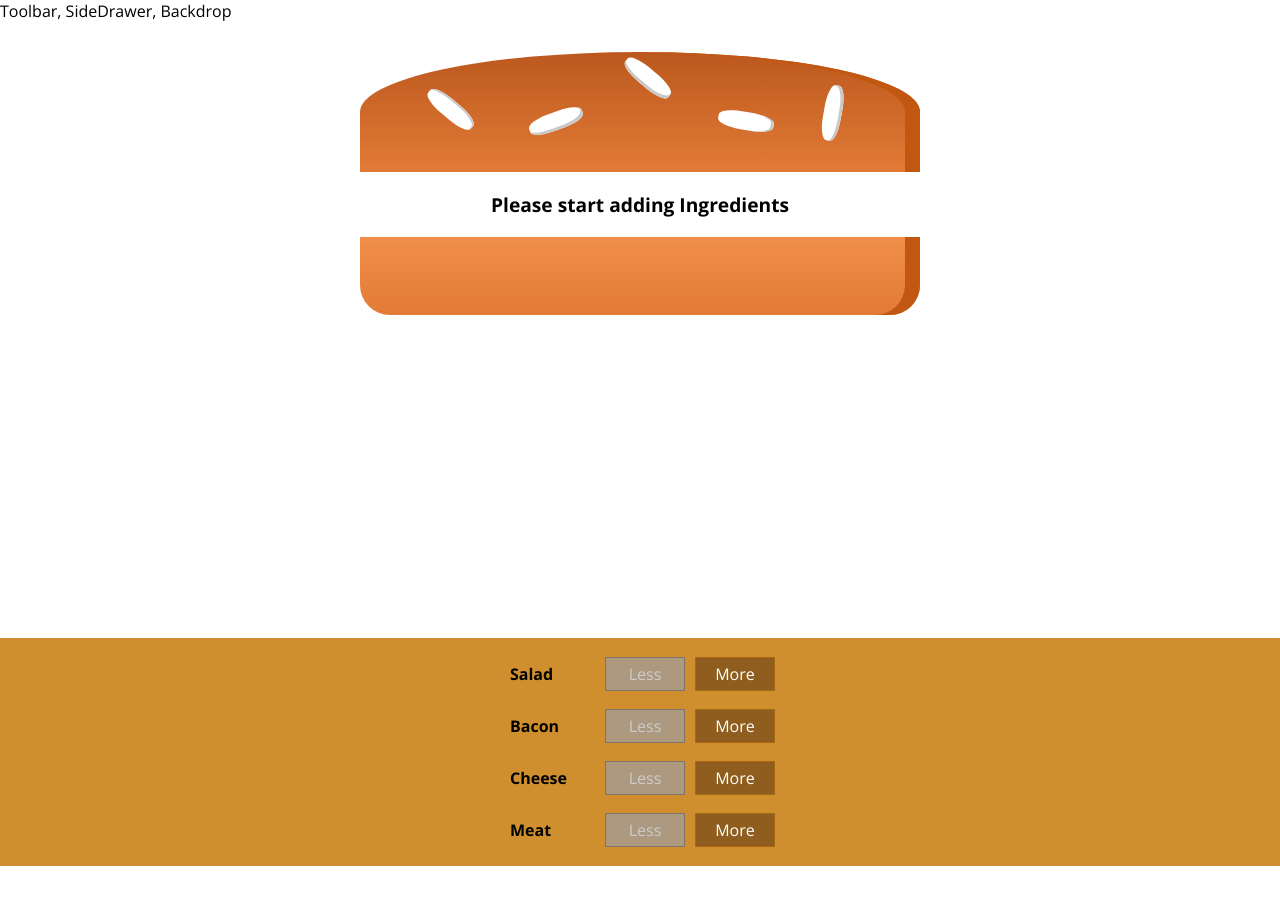
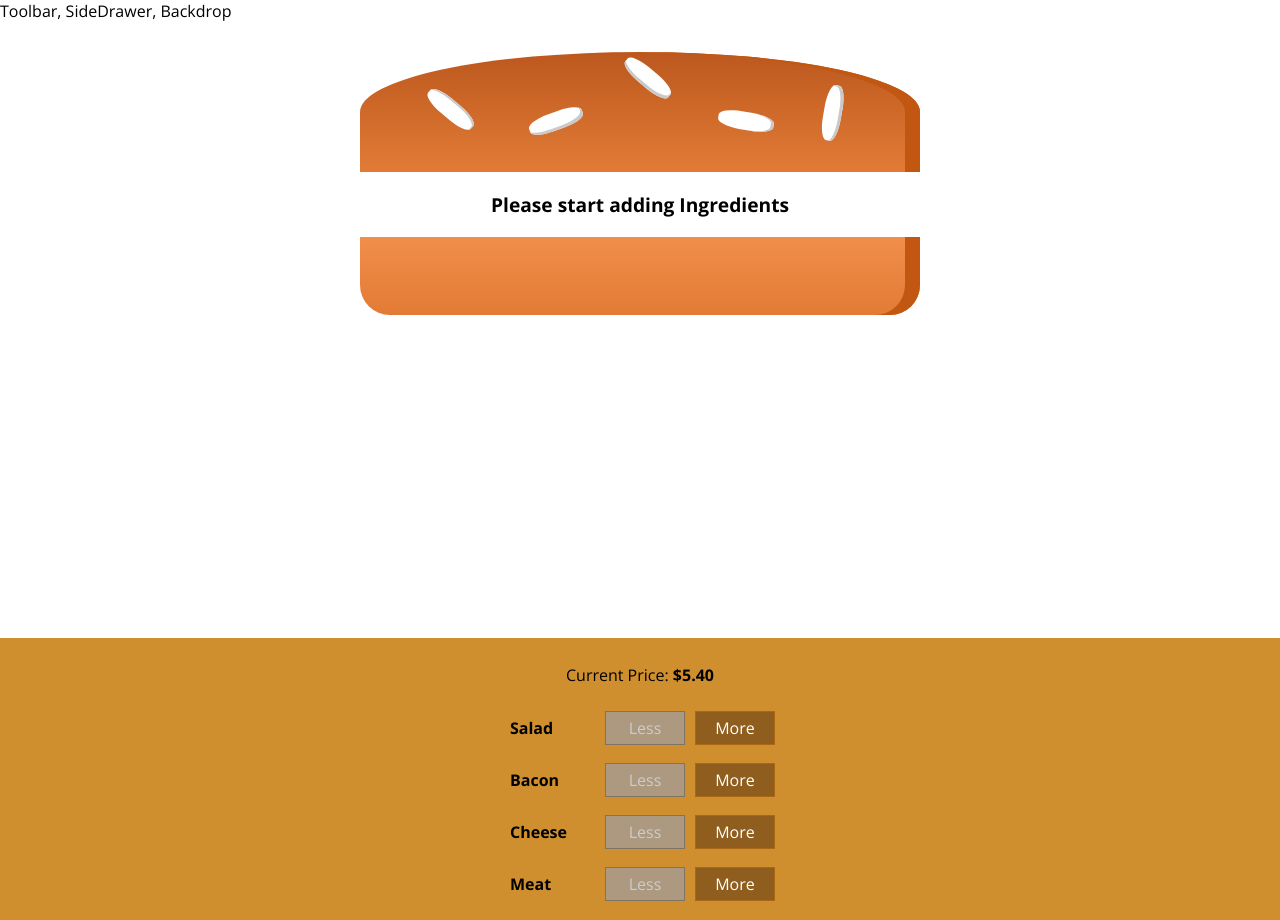
Before and after one commit to TheMarit/BurgerBuilder, a React app: page / in a window 1280 px wide. Before the commit the page ends 866 px from the top, so only its background shows below. Built offline with nearby package versions, Linux system fonts and the light colour scheme.

Commit message:
Add Total Price

```diff
--- a/src/components/Burger/BuildControls/BuildControls.js
+++ b/src/components/Burger/BuildControls/BuildControls.js
@@ -12,6 +12,7 @@ const controls = [
 const buildControls = (props) => {
     return (
         <div className={classes.BuildControls}>
+            <p>Current Price: <strong>${props.price.toFixed(2)}</strong></p>
             {controls.map(control => (
             <BuildControl
                 key={control.label}
@@ -19,6 +20,7 @@ const buildControls = (props) => {
                 add={() => props.addIngredient(control.type)}
                 remove={() => props.removeIngredient(control.type)}
                 disabled={props.disabled[control.type]}
+
             />
             ))}
         </div>
--- a/src/containers/BurgerBuilder/BurgerBuilder.js
+++ b/src/containers/BurgerBuilder/BurgerBuilder.js
@@ -1,6 +1,13 @@
 import React, { Component } from 'react';
 import Burger from '../../components/Burger/Burger'
 import BuildControls from '../../components/Burger/BuildControls/BuildControls'
+
+const INGREDIENT_PRICES = {
+    salad: 0.60,
+    bacon: 1.20,
+    cheese: .90,
+    meat: 2.40
+}
 class BurgerBuilder extends Component {
     state = {
         ingredients: {
@@ -8,13 +15,16 @@ class BurgerBuilder extends Component {
             bacon: 0,
             cheese: 0,
             meat: 0
-        }
+        },
+        totalPrice: 5.40
     }
 
     addIngredientHandler = (type) => {
         let currentIngredient = this.state.ingredients[type] + 1;
         let updatedIngredients = {...this.state.ingredients, [type]: currentIngredient}
-        this.setState({ingredients: updatedIngredients})
+        let currentPrice = this.state.totalPrice;
+        let updatedPrice = currentPrice + INGREDIENT_PRICES[type]
+        this.setState({ingredients: updatedIngredients, totalPrice: updatedPrice})
     }
 
     removeIngredientHandler = (type) => {
@@ -23,7 +33,9 @@ class BurgerBuilder extends Component {
             return;
         }
         let updatedIngredients = {...this.state.ingredients, [type]: currentIngredient}
-        this.setState({ingredients: updatedIngredients})
+        let currentPrice = this.state.totalPrice;
+        let updatedPrice = currentPrice - INGREDIENT_PRICES[type]
+        this.setState({ingredients: updatedIngredients, totalPrice: updatedPrice})
     }
 
 
@@ -41,6 +53,7 @@ class BurgerBuilder extends Component {
                     addIngredient={this.addIngredientHandler}
                     removeIngredient={this.removeIngredientHandler}
                     disabled ={disabledInfo}
+                    price = {this.state.totalPrice}
                 />
             </React.Fragment>
         )
```
